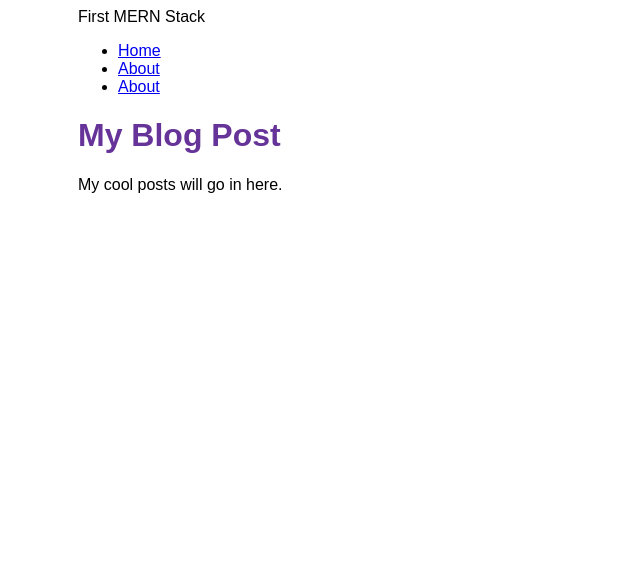
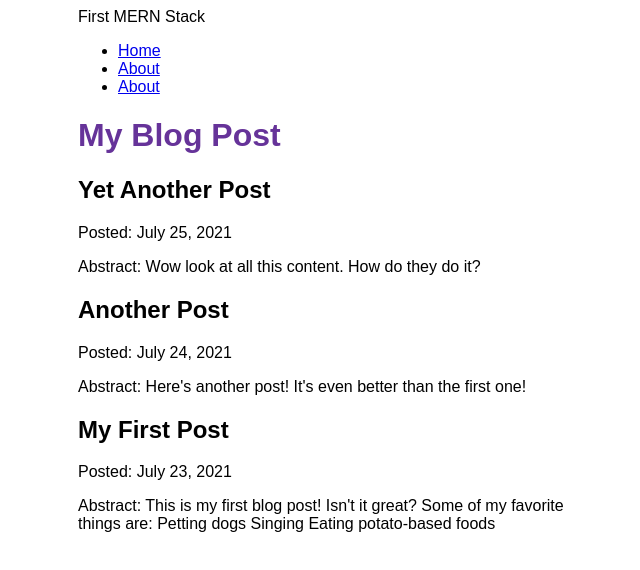
Before and after one commit to hambailey/first-mern-stack, a Gatsby site: page /blog in a window 1280 px wide. Shown: the whole page, without its empty margins (312-952 px from the left). Built offline with nearby package versions, Linux system fonts and the light colour scheme; Gatsby itself is replaced by a stand-in of ours.

Commit message:
A quick update to blog pages.

```diff
--- a/blog/my-first-blog-post.mdx
+++ b/blog/my-first-blog-post.mdx
@@ -0,0 +1,13 @@
+---
+title: "My First Post"
+date: "2021-07-23"
+slug: "my-first-post"
+---
+
+This is my first blog post! Isn't it *great*?
+
+Some of my **favorite** things are:
+
+* Petting dogs
+* Singing
+* Eating potato-based foods
--- a/blog/second-post.mdx
+++ b/blog/second-post.mdx
@@ -0,0 +1,7 @@
+---
+title: "Another Post"
+date: "2021-07-24"
+slug: "another-post"
+---
+
+Here's another post! It's even better than the first one!
--- a/blog/third-post.mdx
+++ b/blog/third-post.mdx
@@ -0,0 +1,7 @@
+---
+title: "Yet Another Post"
+date: "2021-07-25"
+slug: "yet-another-post"
+---
+
+Wow look at all this content. How do they do it?
--- a/gatsby-config.js
+++ b/gatsby-config.js
@@ -16,5 +16,6 @@ module.exports = {
         path: `${__dirname}/blog`,
       }
     },
+    "gatsby-plugin-mdx",
   ],
 };
--- a/package.json
+++ b/package.json
@@ -15,8 +15,10 @@
     "clean": "gatsby clean"
   },
   "dependencies": {
+    "@mdx-js/react": "^2.3.0",
     "gatsby": "^5.12.4",
     "gatsby-plugin-image": "^3.12.0",
+    "gatsby-plugin-mdx": "^5.12.0",
     "gatsby-plugin-netlify-cms": "^7.12.0",
     "gatsby-plugin-sharp": "^5.12.0",
     "gatsby-source-filesystem": "^5.12.0",
--- a/src/pages/blog.js
+++ b/src/pages/blog.js
@@ -1,15 +1,40 @@
 import * as React from 'react'
 import Layout from '../components/layout'
 import Seo from '../components/seo'
+import { graphql } from 'gatsby'
 
-const BlogPage = () => {
+const BlogPage = ({ data }) => {
     return (
+
         <Layout pageTitle="My Blog Post" >
-            <p>My cool posts will go in here.</p>
+            {
+                data.allMdx.nodes.map(node => (
+                    <article key={node.id}>
+                        <h2>{node.frontmatter.title}</h2>
+                        <p>Posted: {node.frontmatter.date}</p>
+                        <p>Abstract: {node.excerpt}</p>
+                    </article>
+                ))
+            }
         </Layout>
     )
 }
 
+export const frontMan = graphql`
+    query {
+        allMdx(sort: {frontmatter: {date: DESC}}) {
+            nodes {
+            frontmatter {
+                date(formatString: "MMMM D, YYYY")
+                title
+            }
+            id
+            excerpt
+            }
+        }
+    }
+`
+
 export const Head = () => < Seo title="My Blog Posts" />
 
 export default BlogPage
```
Also changed, not shown: 1 other file.
